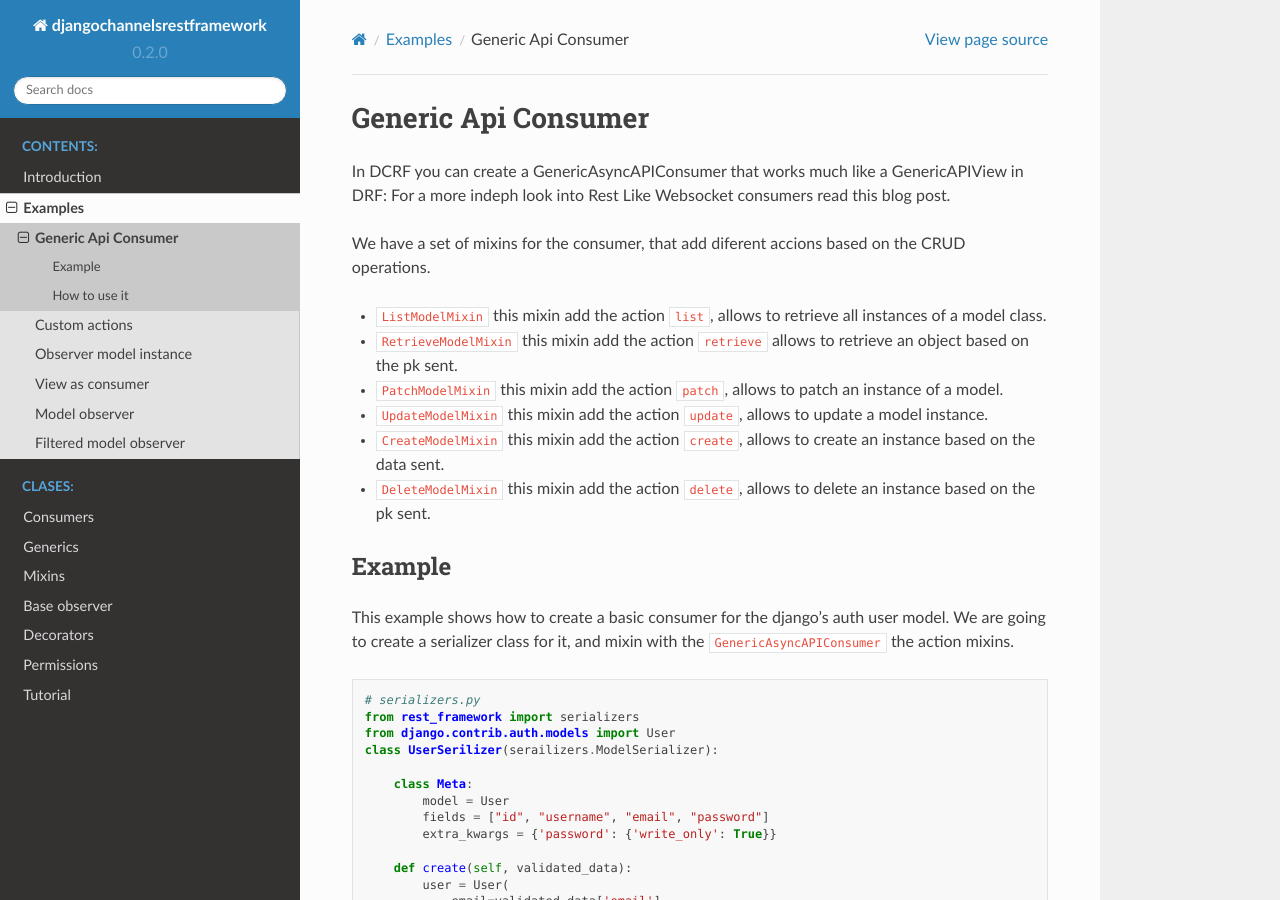
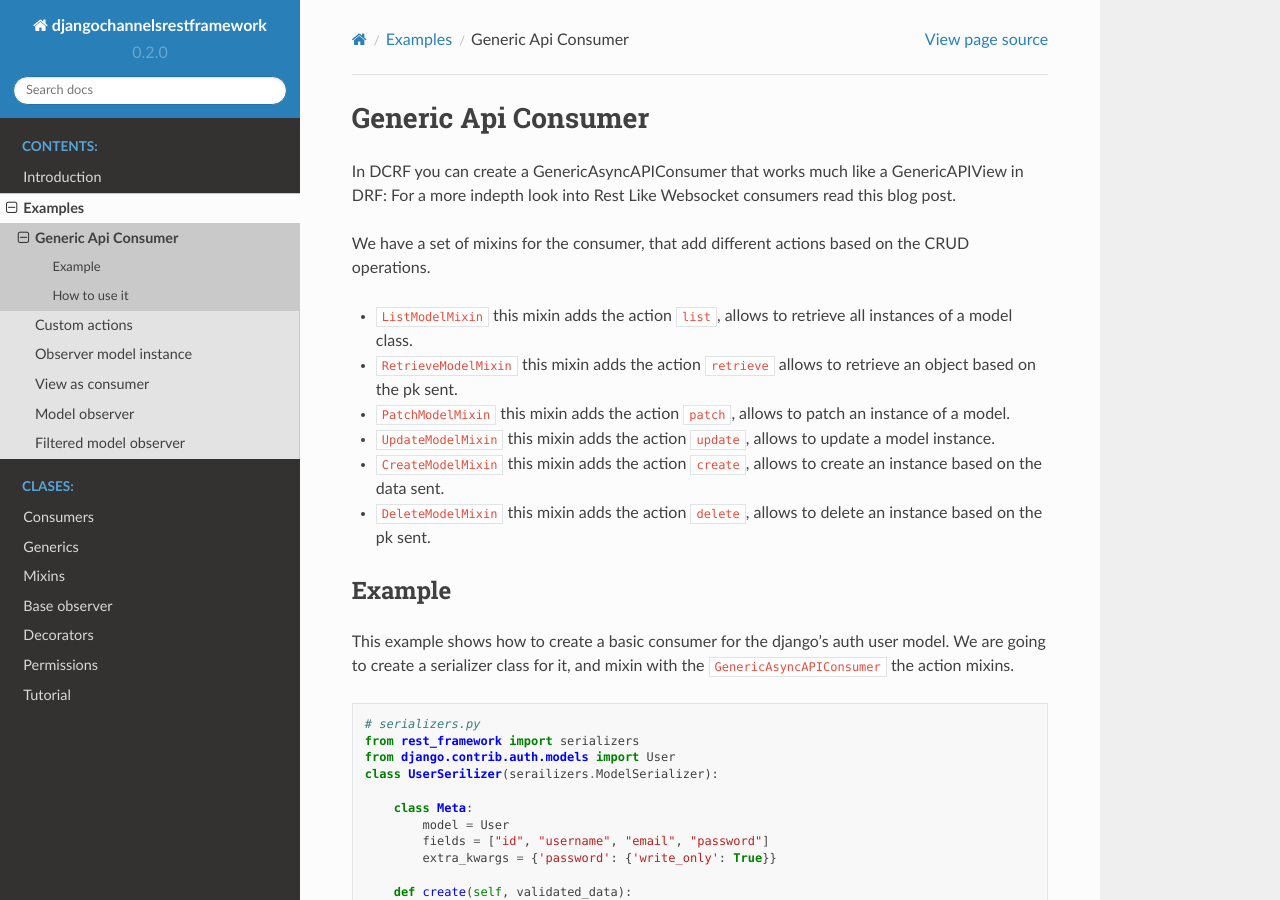
Before and after one commit to NilCoalescing/djangochannelsrestframework, a Sphinx documentation site: the page built from docs/examples/generic_api_consumer.rst, in a window 1280 px wide and 900 px high. Built offline with Sphinx 7.4.7 and the Read the Docs theme 2.0.0, drawn with Linux system fonts in a browser that asks for light colours; pages that are not in the unit, such as notebooks, are missing from menus.

Commit message:
Correct spelling in generic_api_consumer.rst

```diff
--- a/docs/examples/generic_api_consumer.rst
+++ b/docs/examples/generic_api_consumer.rst
@@ -2,17 +2,17 @@ Generic Api Consumer
 ====================
 
 In DCRF you can create a GenericAsyncAPIConsumer that works much like a GenericAPIView in DRF:
-For a more indeph look into Rest Like Websocket consumers read this blog post.
+For a more indepth look into Rest Like Websocket consumers read this blog post.
 
-We have a set of mixins for the consumer, that add diferent accions based on the CRUD
+We have a set of mixins for the consumer, that add different actions based on the CRUD
 operations.
 
-* ``ListModelMixin`` this mixin add the action ``list``, allows to retrieve all instances of a model class.
-* ``RetrieveModelMixin`` this mixin add the action ``retrieve`` allows to retrieve an object based on the pk sent.
-* ``PatchModelMixin`` this mixin add the action ``patch``, allows to patch an instance of a model.
-* ``UpdateModelMixin`` this mixin add the action ``update``, allows to update a model instance.
-* ``CreateModelMixin`` this mixin add the action ``create``, allows to create an instance based on the data sent.
-* ``DeleteModelMixin`` this mixin add the action ``delete``, allows to delete an instance based on the pk sent.
+* ``ListModelMixin`` this mixin adds the action ``list``, allows to retrieve all instances of a model class.
+* ``RetrieveModelMixin`` this mixin adds the action ``retrieve`` allows to retrieve an object based on the pk sent.
+* ``PatchModelMixin`` this mixin adds the action ``patch``, allows to patch an instance of a model.
+* ``UpdateModelMixin`` this mixin adds the action ``update``, allows to update a model instance.
+* ``CreateModelMixin`` this mixin adds the action ``create``, allows to create an instance based on the data sent.
+* ``DeleteModelMixin`` this mixin adds the action ``delete``, allows to delete an instance based on the pk sent.
 
 Example
 -------
```
